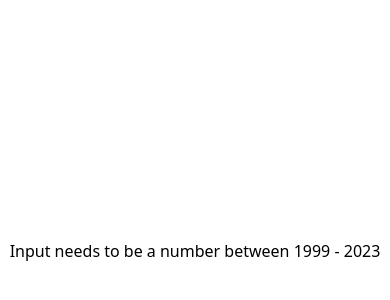
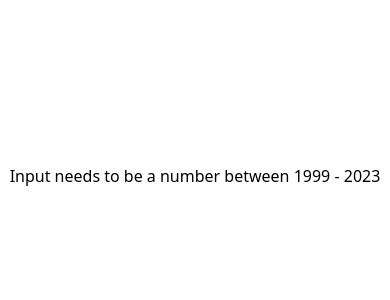
Before and after one commit to anagarango/GooogleDooodle, a Next.js app: page /search in a window 390 px wide. Shown: the part 146-446 px from the top of the page. Built offline with nearby package versions, Linux system fonts and the light colour scheme.

Commit message:
mobile-friendly

```diff
--- a/styles/globals.css
+++ b/styles/globals.css
@@ -15,7 +15,7 @@ body {
 }
 
 #main{
-  height: calc(100vh - 50px);
+  height: calc(100vh - 200px);
 }
 
 body {
```
